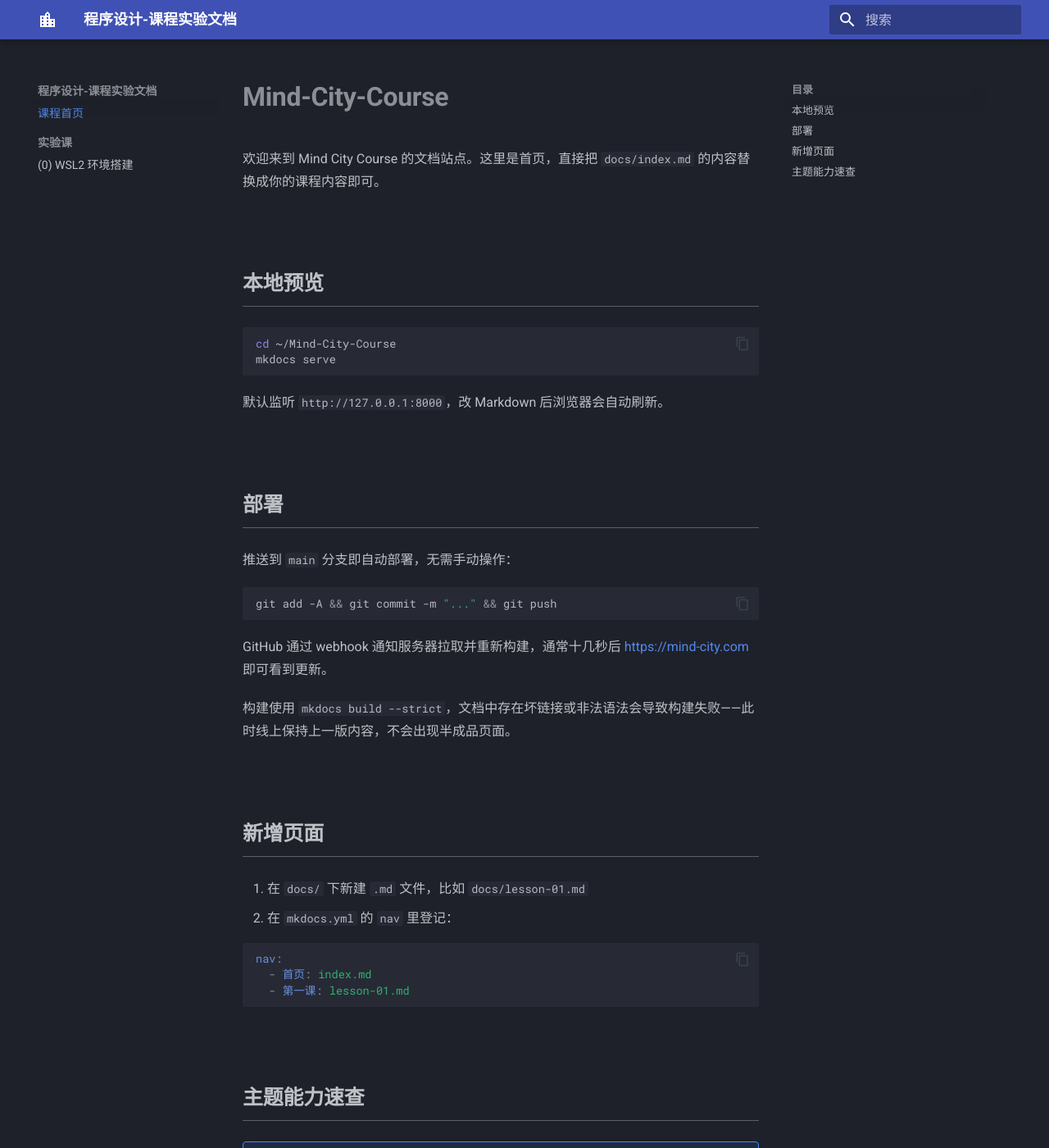
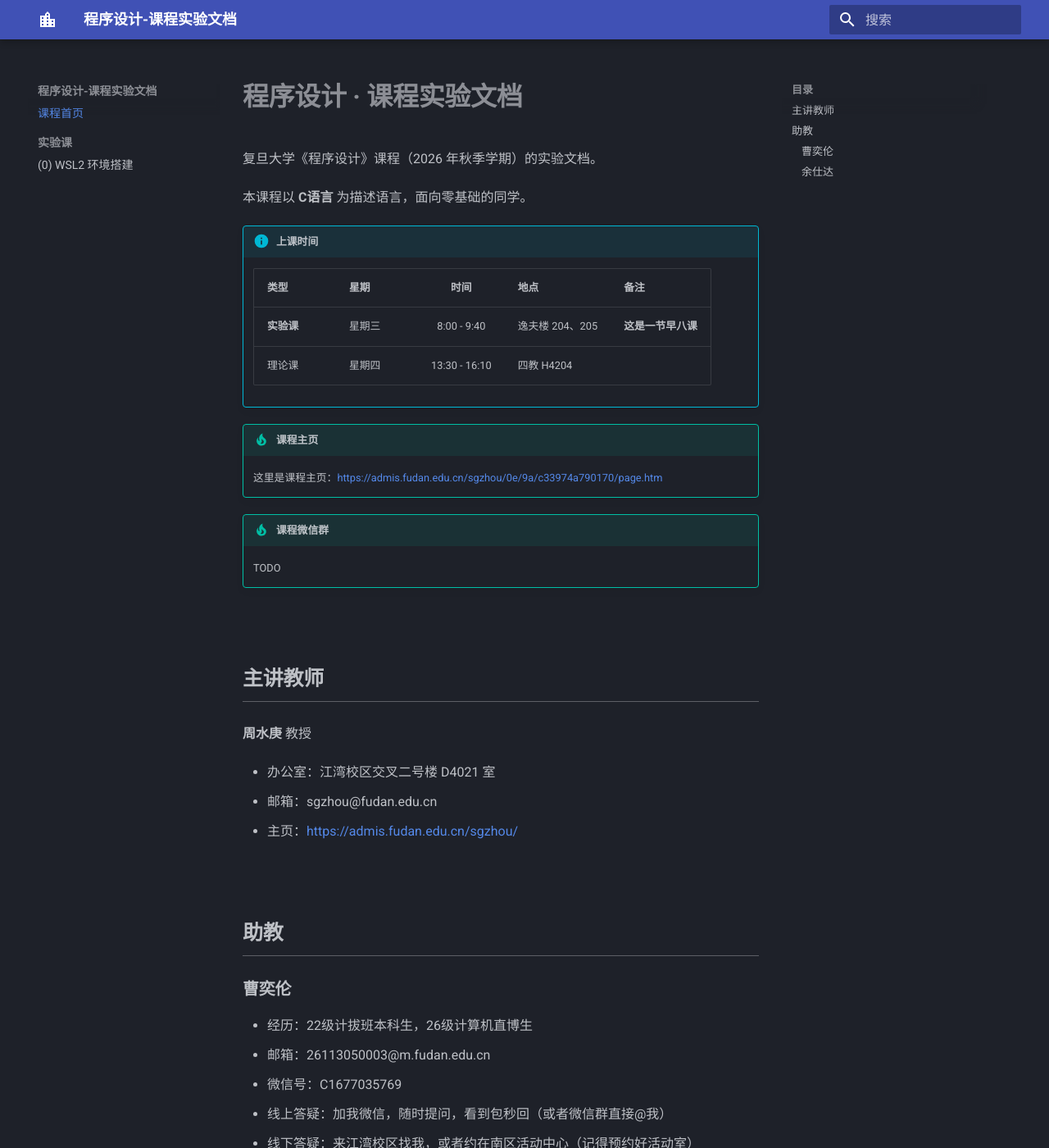
Before and after one commit to EthanCaol/Mind-City-Course, an MkDocs documentation site: the page built from docs/index.md, in a window 1280 px wide and 1400 px high. Shown: the whole window at 82% size. Built offline with MkDocs 1.6.1 and Material for MkDocs 9.7.7, drawn with Linux system fonts in a browser that asks for light colours; plug-ins that fetch from the network failed and are left out; some of the changed text lies outside the part shown.

Commit message:
文档内容更新
首页从占位演示改成课程信息：上课时间表（实验课 / 理论课）、课程主页、
主讲教师、两位助教各自独立的联系方式。

教程页大标题下加一行小字（负责助教 / 实验课时间），样式见 .doc-meta。

Co-Authored-By: Claude Code <noreply@anthropic.com>

````diff
--- a/docs/index.md
+++ b/docs/index.md
@@ -1,58 +1,43 @@
-# Mind-City-Course
+# 程序设计 · 课程实验文档
 
-欢迎来到 Mind City Course 的文档站点。这里是首页，直接把 `docs/index.md` 的内容替换成你的课程内容即可。
+复旦大学《程序设计》课程（2026 年秋季学期）的实验文档。
 
-## 本地预览
+本课程以 **C语言** 为描述语言，面向零基础的同学。
 
-```bash
-cd ~/Mind-City-Course
-mkdocs serve
-```
+!!! info "上课时间"
 
-默认监听 `http://127.0.0.1:8000`，改 Markdown 后浏览器会自动刷新。
+    | 类型       | 星期   |     时间      | 地点            | 备注           |
+    | ---------- | ------ | :-----------: | --------------- | -------------- |
+    | **实验课** | 星期三 |  8:00 - 9:40  | 逸夫楼 204、205 | **这是一节早八课** |
+    | 理论课     | 星期四 | 13:30 - 16:10 | 四教 H4204      |                |
 
-## 部署
 
-推送到 `main` 分支即自动部署，无需手动操作：
 
-```bash
-git add -A && git commit -m "..." && git push
-```
+!!! tip "课程主页"
+    这里是课程主页：<https://admis.fudan.edu.cn/sgzhou/0e/9a/c33974a790170/page.htm>
 
-GitHub 通过 webhook 通知服务器拉取并重新构建，通常十几秒后 <https://mind-city.com> 即可看到更新。
+!!! tip "课程微信群"
+    TODO
 
-构建使用 `mkdocs build --strict`，文档中存在坏链接或非法语法会导致构建失败——此时线上保持上一版内容，不会出现半成品页面。
 
-## 新增页面
+## 主讲教师
 
-1. 在 `docs/` 下新建 `.md` 文件，比如 `docs/lesson-01.md`
-2. 在 `mkdocs.yml` 的 `nav` 里登记：
+**周水庚** 教授
 
-```yaml
-nav:
-  - 首页: index.md
-  - 第一课: lesson-01.md
-```
+- 办公室：江湾校区交叉二号楼 D4021 室
+- 邮箱：sgzhou@fudan.edu.cn
+- 主页：<https://admis.fudan.edu.cn/sgzhou/>
 
-## 主题能力速查
+## 助教
 
-!!! note "提示框"
-    用 `!!! note` 开头，配合 `admonition` 扩展。还有 `tip` / `warning` / `danger` 等类型。
+### 曹奕伦
 
-=== "Tab A"
+- 经历：22级计拔班本科生，26级计算机直博生
+- 邮箱：26113050003@m.fudan.edu.cn
+- 微信号：C1677035769
+- 线上答疑：加我微信，随时提问，看到包秒回（或者微信群直接@我）
+- 线下答疑：来江湾校区找我，或者约在南区活动中心（记得预约好活动室）
 
-    用 `=== "标题"` 做内容分页，左侧可切换。
+### 余仕达
 
-=== "Tab B"
-
-    同样支持代码块：
-
-    ```python
-    def hello(name: str) -> str:
-        return f"Hello, {name}!"
-    ```
-
-- [x] 已完成的待办
-- [ ] 未完成的待办
-
-支持 `#!python print("行内高亮")` 和 :material-city: 图标 emoji。
+- 邮箱：26113050344@m.fudan.edu.cn
````
Also changed, not shown: docs/setup/wsl2-vscode.md (+10 -14 lines).
